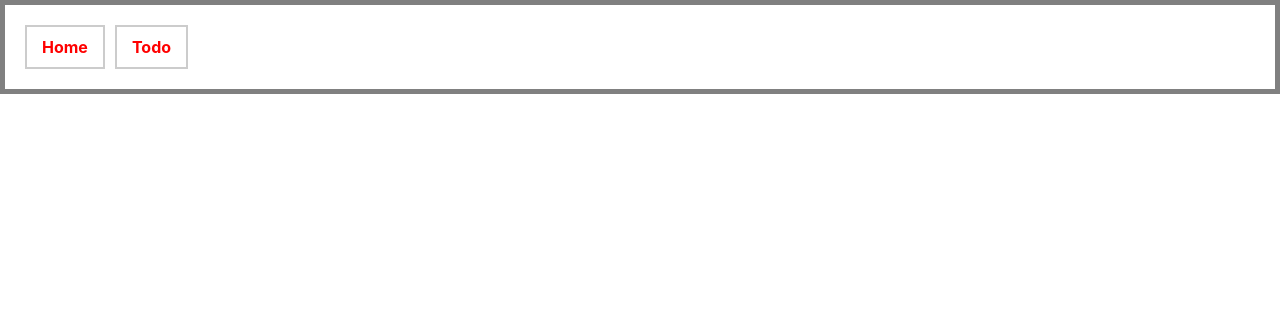
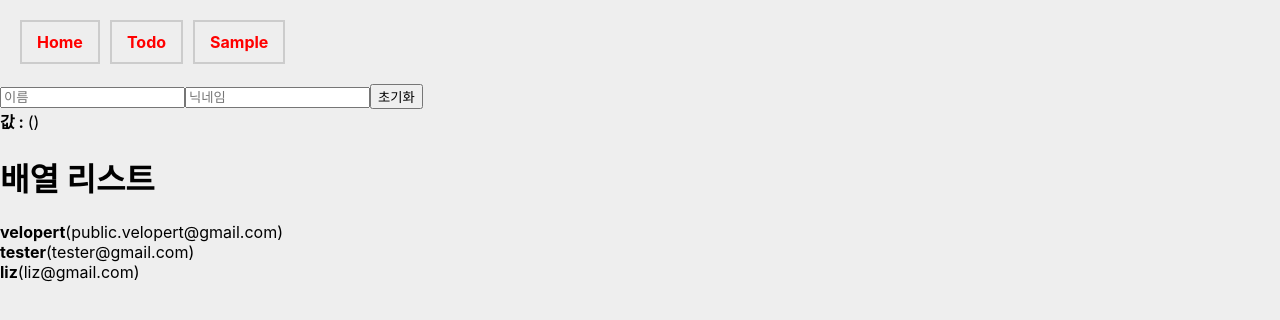
Before and after one commit to Ggamujabjab/todo_list, a React (Create React App) app: page /sample in a window 1280 px wide. Before the commit this address had no page. Shown: the top 320 px of the page. Built offline with nearby package versions, Linux system fonts and the light colour scheme.

Commit message:
초기 연습

```diff
--- a/src/App.js
+++ b/src/App.js
@@ -1,29 +1,27 @@
 import React from "react";
-import { BrowserRouter, Routes, Route, Link } from "react-router-dom";
-import styled from "styled-components";
+import { BrowserRouter, Routes, Route } from "react-router-dom";
+import { createGlobalStyle } from "styled-components";
 import Navi from "./components/Navi";
 import Home from "./page/Home";
 import Todo from "./page/Todo";
+import Sample from "./page/Sample";
 
-// Div 태그
-const divTag = styled.div``;
-const pTag = styled.p``;
-
-const LayoutWrap = styled.div`
-  padding:20;
-  border:5px solid gray;
+const GlobalStyle = createGlobalStyle`
+  body {
+    background:#eee;
+  }
 `;
 
 function App() {
   return (
     <BrowserRouter>
-      <LayoutWrap>
-        <Navi></Navi>
-        <Routes>
-          <Route path="/" element={<Home />} />
-          <Route path="/todo" element={<Todo />} />
-        </Routes>
-      </LayoutWrap>
+      <GlobalStyle />
+      <Navi />
+      <Routes>
+        <Route path="/" element={<Home />} />
+        <Route path="/todo" element={<Todo />} />
+        <Route path="/sample" element={<Sample />} />
+      </Routes>
     </BrowserRouter>
   );
 }
--- a/src/components/Navi.jsx
+++ b/src/components/Navi.js
@@ -31,6 +31,7 @@ function Navi(){
             <MenuUl>
                 <MenuLi><LinkTag to="/">Home</LinkTag></MenuLi>
                 <MenuLi><LinkTag to="/todo">Todo</LinkTag></MenuLi>
+                <MenuLi><LinkTag to="/sample">Sample</LinkTag></MenuLi>
             </MenuUl>
         </>
     )
--- a/src/components/TodoInput.jsx
+++ b/src/components/TodoInput.js
@@ -20,24 +20,30 @@ function TodoInput(props){
         // 기본기능삭제
         e.preventDefault();
 
+        console.log(inputValue);
+
         // 리스트 목록 카운트
         props.evtAutoCount();
         // 리스트 목록 텍스트 저장
         props.evtInputValue(inputValue);
         // 리스트 목록 저장
-        props.evtListCreate();
+        props.evtListCreate(inputValue);
     }
 
     // 검색어 텍스트 저장
     const evtChangeValue = (e) => {
+        // 현재 입력한 텍스트값
         setInputValue(e.target.value);
+
+        // 입력텍스트
+        props.evtInputValue(e.target.value);
     }
 
     return (
         <Fragment>
             <SearchForm onSubmit={evtSubmitForm}>
                 <FormTag>
-                    <SearchInput onChange={evtChangeValue} />
+                    <SearchInput value={props.propsText} onChange={evtChangeValue} />
                     <SearchBtn type="submit">추가</SearchBtn>
                 </FormTag>
             </SearchForm>
--- a/src/components/TodoItem.jsx
+++ b/src/components/TodoItem.js
@@ -13,18 +13,18 @@ const ListLabel = styled(LabelTag)`
 `;
 
 function TodoItem(props){
-    const [index, setIndex] = useState(`cnt_item${props.index}`);
+    const [index, setIndex] = useState(`cnt_item${props.index+1}`);
 
     // 활성화
-    const evtListActive = () => {
-        console.log(props.data.check);
+    const evtListActive = (e) => {
+        props.evtListCheck(props.index);
     };
 
     return (
         <Fragment>
             <ListForm>
                 <InputTag type="checkbox" id={index} checked={props.data.check} onChange={evtListActive} />
-                <ListLabel for={index}>{props.data.text}</ListLabel>
+                <ListLabel htmlFor={index}>{props.data.text}</ListLabel>
             </ListForm>
         </Fragment>
     )
--- a/src/components/TodoList.jsx
+++ b/src/components/TodoList.js
@@ -8,13 +8,15 @@ const DivTag = styled.div``;
 const ListForm = styled(DivTag)``;
 
 function TodoList(props){
-    console.log(props.todoData);
+    // 목록
+    const todoListItem = props.todoData.map(( item, index ) => {
+        return <TodoItem key={index} data={item} index={index} evtListCheck={props.evtListCheck} />;
+    });
+
     return (
         <Fragment>
             <ListForm>
-                { props.todoData.map(( item, index ) => {
-                    return <TodoItem key={index} data={item} index={index} />;
-                })}
+                {todoListItem}
             </ListForm>
         </Fragment>
     )
--- /dev/null
+++ b/src/page/InputSample.js
@@ -0,0 +1,46 @@
+import React, { useRef, useState } from 'react';
+
+function InputSamle(){
+    const [inputs, setInputs] = useState({
+        name : "",
+        nickname : ""
+    });
+
+    // 대상 태그 지정
+    const nameInput = useRef();
+    const nickInput = useRef();
+
+    const {name, nickname} = inputs;
+
+    const onChange = (e) => {
+        const { value, name } = e.target;
+
+        setInputs({
+            ...inputs,
+            [name] : value
+        });
+    }
+
+    const onReset = () => {
+        setInputs({
+            name : "",
+            nickname : ""
+        });
+
+        nameInput.current.focus();
+    }
+
+    return (
+        <div>
+            <input name="name" placeholder='이름' onChange={onChange} value={name} ref={nameInput} />
+            <input name="nickname" placeholder='닉네임' onChange={onChange} value={nickname} ref={nickInput} />
+            <button onClick={onReset}>초기화</button>
+            <div>
+                <b>값 : </b>
+                {name} ({nickname})
+            </div>
+        </div>
+    )
+}
+
+export default InputSamle;
--- /dev/null
+++ b/src/page/Sample.js
@@ -0,0 +1,14 @@
+import React from 'react';
+import InputSample from "../page/InputSample";
+import UserList from "../page/UserList";
+
+function Sample(){
+    return (
+        <>
+            <InputSample />
+            <UserList />
+        </>
+    )
+}
+
+export default Sample;
--- a/src/page/Todo.jsx
+++ b/src/page/Todo.js
@@ -4,7 +4,7 @@ import TodoList from "../components/TodoList";
 
 function Todo(){
     const [todoCount, setTodoCount] = useState(1);
-    const [todoInputText, setTodoInputText] = useState("너무 좋아");
+    const [todoInputText, setTodoInputText] = useState("");
     const [todoData, setTodoData] = useState([]);
 
     // 현재 idx 카운트
@@ -18,14 +18,24 @@ function Todo(){
     };
 
     // 목록 리스트 생성
-    const evtListCreate = () => {
-        setTodoData(( currentArray ) => [...currentArray, { idx : todoCount, check : false, text : todoInputText }]);
+    const evtListCreate = (value) => {
+        setTodoData(( currentArray ) => [...currentArray, { idx : todoCount, check : false, text : value }]);
     };
+
+    // 목록 체크
+    const evtListCheck = (index) => {
+        console.log(index, todoData);
+        todoData.map(( item, index ) => {
+            item.filter(( obj, index ) => {
+                console.log(obj, index);
+            });
+        });
+    }
 
     return (
         <Fragment>
             <TodoInput propsText={todoInputText} evtAutoCount={evtAutoCount} evtInputValue={evtInputValue} evtListCreate={evtListCreate} />
-            <TodoList todoData={todoData} />
+            <TodoList todoData={todoData} evtListCheck={evtListCheck} />
         </Fragment>
     )
 }
--- /dev/null
+++ b/src/page/User.js
@@ -0,0 +1,14 @@
+import React from 'react';
+
+function User({ user }){
+    const {username, email} = user;
+
+    return (
+        <div>
+            <b>{username}</b>
+            <span>({email})</span>
+        </div>
+    );
+}
+
+export default User;
--- /dev/null
+++ b/src/page/UserList.js
@@ -0,0 +1,35 @@
+import React from 'react';
+import User from "../page/User";
+
+function UserList(){
+    // 배열 데이터
+    const users = [{
+        id : 1,
+        username : "velopert",
+        email : "public.velopert@gmail.com"
+    }, {
+        id : 2,
+        username : "tester",
+        email : "tester@gmail.com"
+    }, {
+        id : 3,
+        username : "liz",
+        email : "liz@gmail.com"
+    }];
+
+    // 배열 목록
+    const unitList = users.map(( item ) => {
+        return <User key={item.id} user={item} />;
+    });
+
+    return (
+        <div>
+            <h1>배열 리스트</h1>
+            <div>
+                {unitList}
+            </div>
+        </div>
+    )
+}
+
+export default UserList;
```
Also changed, not shown: src/components/TodoTemplate.js (added, +14 -0 lines), src/page/Home.js (renamed from src/page/Home.jsx).
